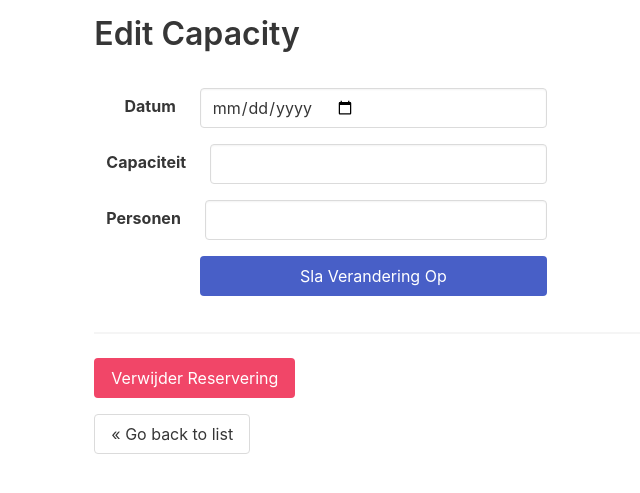
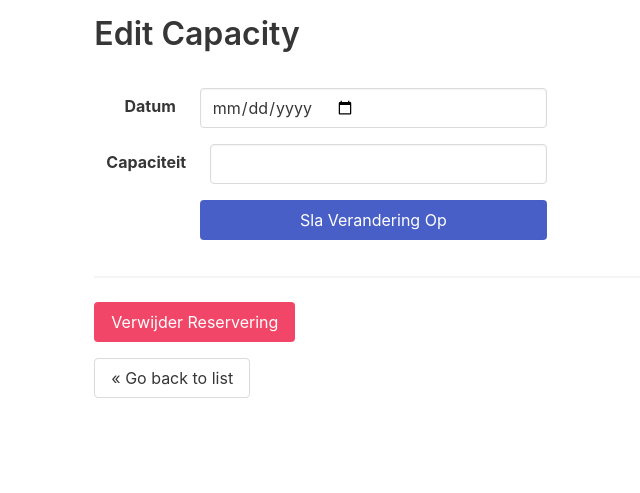
Before and after one commit to Priy4s/CLE2, a PHP site: page /admin_page/capacity_edit.php?id=1 in a window 1280 px wide. Shown: the top 493 px of the page, without its empty margins (81-721 px from the left). Run offline with PHP 8.4, Linux system fonts and the light colour scheme; data comes from the database, SQL or seed files in the repository.

Commit message:
Typos en nuttelose edit optie verwijderd.

```diff
--- a/admin_page/capacity_edit.php
+++ b/admin_page/capacity_edit.php
@@ -128,24 +128,6 @@ mysqli_close($db);
                     </div>
                 </div>
 
-                <!-- People -->
-                <div class="field is-horizontal">
-                    <div class="field-label is-normal">
-                        <label class="label" for="people">Personen</label>
-                    </div>
-                    <div class="field-body">
-                        <div class="field">
-                            <div class="control">
-                                <input class="input" id="people" type="text" name="new_people"
-                                       value="<?php echo isset($inputValues['new_people']) ? $inputValues['new_people'] : ''; ?>"/>
-                            </div>
-                            <p class="help is-danger">
-                                <?php echo isset($errorPeople) ? $errorPeople : ''; ?>
-                            </p>
-                        </div>
-                    </div>
-                </div>
-
                 <!-- Buttons -->
                 <div class="field is-horizontal">
                     <div class="field-label is-normal"></div>
```
Also changed, not shown: admin_page/capacity_view.php (+5 -9 lines).
